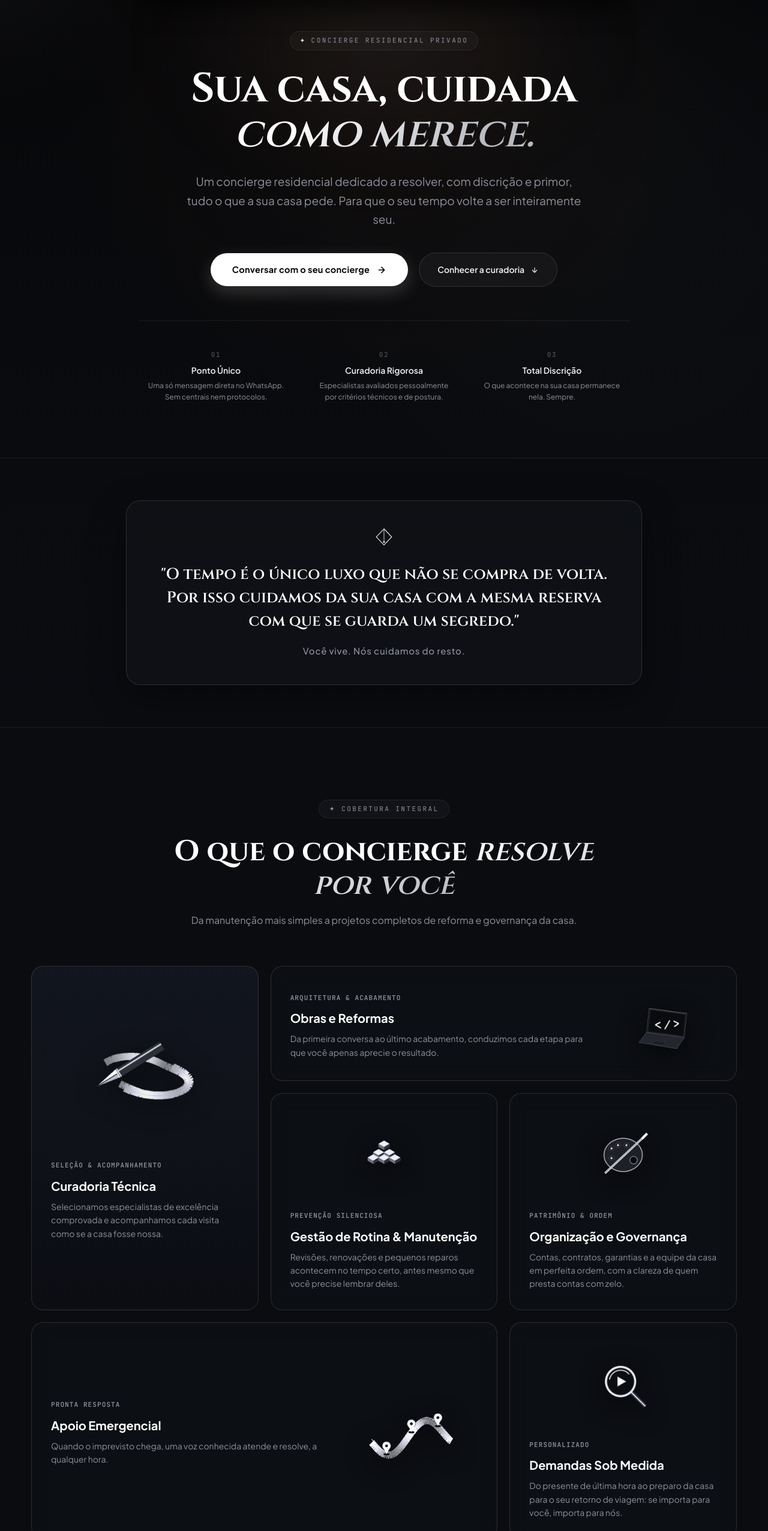
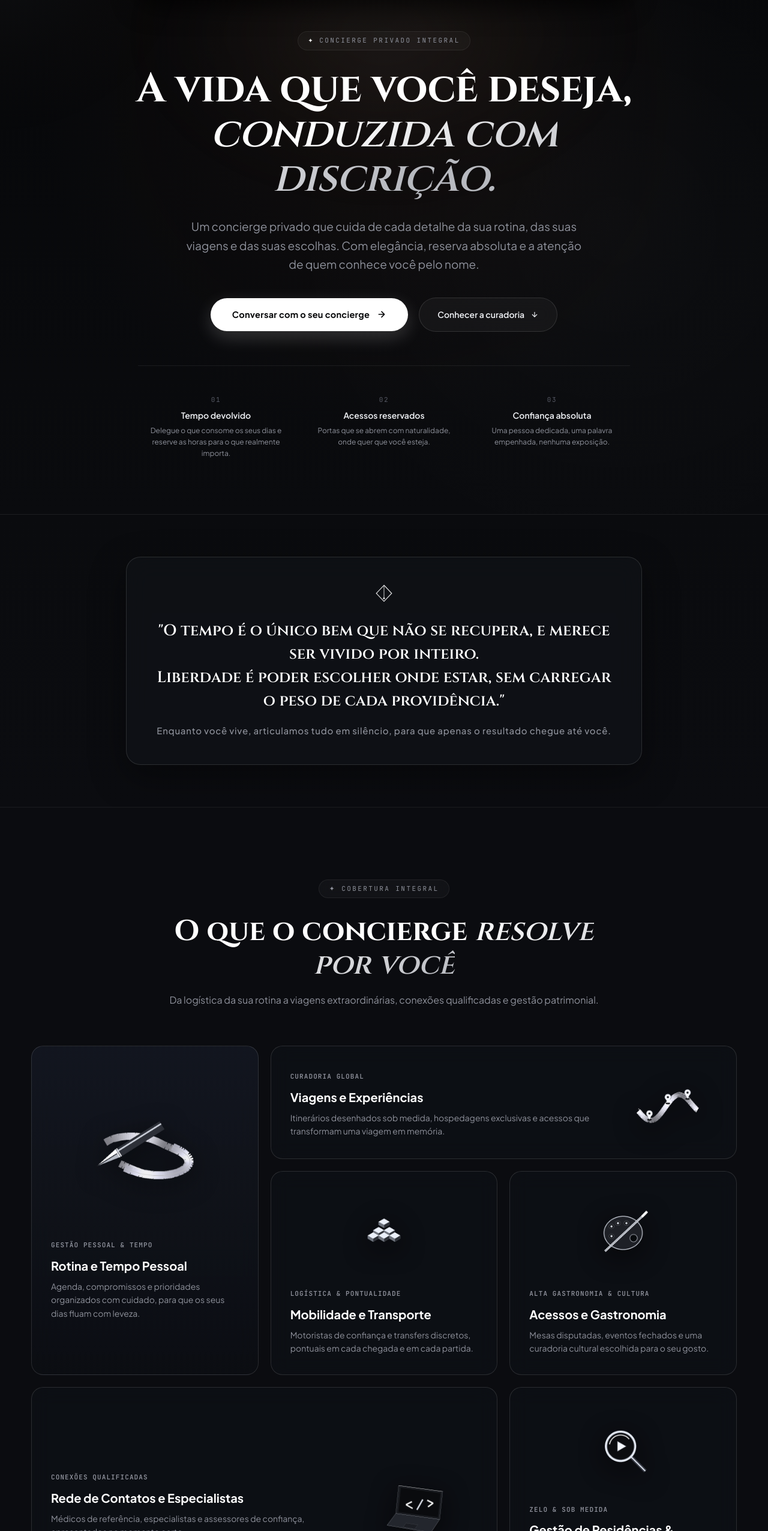
Before and after one commit to stocaline/vertice-landing, a plain HTML site: page index.html in a window 1280 px wide. Shown: the part 88-2640 px from the top of the page at 60% size. Drawn offline with Linux system fonts and the light colour scheme.

Commit message:
feat: expand scope to full private lifestyle concierge (travel, mobility, access, contacts, routine)

```diff
--- a/index.html
+++ b/index.html
@@ -3,8 +3,8 @@
 <head>
 <meta charset="utf-8">
 <meta name="viewport" content="width=device-width, initial-scale=1">
-<title>VÉRTICE · Private Concierge Residencial</title>
-<meta name="description" content="Um concierge residencial dedicado a resolver, com discrição e primor, tudo o que a sua casa pede. Para que o seu tempo volte a ser inteiramente seu.">
+<title>VÉRTICE · Private Concierge</title>
+<meta name="description" content="Um concierge privado que cuida de cada detalhe da sua rotina, das suas viagens e das suas escolhas. Com elegância, reserva absoluta e a atenção de quem conhece você pelo nome.">
 <link rel="icon" type="image/svg+xml" href="assets/logos/vertice-whatsapp-icone.svg">
 
 <!-- Google Fonts de Alta Tipografia -->
@@ -107,16 +107,16 @@
     <div class="hero-editorial-wrap">
       <div class="eyebrow">
         <span class="sparkle">✦</span>
-        CONCIERGE RESIDENCIAL PRIVADO
+        CONCIERGE PRIVADO INTEGRAL
       </div>
 
       <h1 class="hero-title">
-        Sua casa, cuidada<br>
-        <em>como merece.</em>
+        A vida que você deseja,<br>
+        <em>conduzida com discrição.</em>
       </h1>
 
       <p class="hero-desc">
-        Um concierge residencial dedicado a resolver, com discrição e primor, tudo o que a sua casa pede. Para que o seu tempo volte a ser inteiramente seu.
+        Um concierge privado que cuida de cada detalhe da sua rotina, das suas viagens e das suas escolhas. Com elegância, reserva absoluta e a atenção de quem conhece você pelo nome.
       </p>
 
       <div class="hero-actions">
@@ -133,18 +133,18 @@
       <div class="hero-pillars">
         <div class="pillar-item">
           <div class="pillar-num">01</div>
-          <div class="pillar-title">Ponto Único</div>
-          <div class="pillar-sub">Uma só mensagem direta no WhatsApp. Sem centrais nem protocolos.</div>
+          <div class="pillar-title">Tempo devolvido</div>
+          <div class="pillar-sub">Delegue o que consome os seus dias e reserve as horas para o que realmente importa.</div>
         </div>
         <div class="pillar-item">
           <div class="pillar-num">02</div>
-          <div class="pillar-title">Curadoria Rigorosa</div>
-          <div class="pillar-sub">Especialistas avaliados pessoalmente por critérios técnicos e de postura.</div>
+          <div class="pillar-title">Acessos reservados</div>
+          <div class="pillar-sub">Portas que se abrem com naturalidade, onde quer que você esteja.</div>
         </div>
         <div class="pillar-item">
           <div class="pillar-num">03</div>
-          <div class="pillar-title">Total Discrição</div>
-          <div class="pillar-sub">O que acontece na sua casa permanece nela. Sempre.</div>
+          <div class="pillar-title">Confiança absoluta</div>
+          <div class="pillar-sub">Uma pessoa dedicada, uma palavra empenhada, nenhuma exposição.</div>
         </div>
       </div>
     </div>
@@ -163,18 +163,18 @@
         <circle cx="50" cy="76" r="5" fill="#FFFFFF"/>
       </svg>
       <div class="manifesto-quote">
-        "O tempo é o único luxo que não se compra de volta.<br>
-        Por isso cuidamos da sua casa com a mesma reserva com que se guarda um segredo."
+        "O tempo é o único bem que não se recupera, e merece ser vivido por inteiro.<br>
+        Liberdade é poder escolher onde estar, sem carregar o peso de cada providência."
       </div>
       <div class="manifesto-tagline">
-        Você vive. Nós cuidamos do resto.
+        Enquanto você vive, articulamos tudo em silêncio, para que apenas o resultado chegue até você.
       </div>
     </div>
   </div>
 </section>
 
 <!-- ==========================================================================
-     BENTO GRID SECTION (Serviços de Concierge Residencial)
+     BENTO GRID SECTION (Serviços de Concierge Privado Integral)
      ========================================================================== -->
 <section class="bento-section" id="servicos">
   <div class="container">
@@ -182,91 +182,91 @@
       <div class="eyebrow">✦ Cobertura Integral</div>
       <h2 class="section-title">O que o concierge <em>resolve por você</em></h2>
       <p class="section-desc">
-        Da manutenção mais simples a projetos completos de reforma e governança da casa.
+        Da logística da sua rotina a viagens extraordinárias, conexões qualificadas e gestão patrimonial.
       </p>
     </div>
 
     <div class="bento-grid">
-      <!-- Card 1: Curadoria Técnica (Tall) -->
+      <!-- Card 1: Rotina e Tempo Pessoal (Tall) -->
       <article class="bento-card tall">
         <div class="bento-render-wrap">
-          <img src="assets/images/bento-concierge.png" alt="Curadoria Técnica" class="bento-render-img">
+          <img src="assets/images/bento-concierge.png" alt="Rotina e Tempo Pessoal" class="bento-render-img">
         </div>
         <div class="bento-content">
-          <span class="bento-tag">Seleção &amp; Acompanhamento</span>
-          <h3 class="bento-title">Curadoria Técnica</h3>
+          <span class="bento-tag">Gestão Pessoal &amp; Tempo</span>
+          <h3 class="bento-title">Rotina e Tempo Pessoal</h3>
           <p class="bento-desc">
-            Selecionamos especialistas de excelência comprovada e acompanhamos cada visita como se a casa fosse nossa.
+            Agenda, compromissos e prioridades organizados com cuidado, para que os seus dias fluam com leveza.
           </p>
         </div>
       </article>
 
-      <!-- Card 2: Obras e Reformas (Wide Top) -->
+      <!-- Card 2: Viagens e Experiências (Wide Top) -->
       <article class="bento-card wide-top">
         <div class="bento-content">
-          <span class="bento-tag">Arquitetura &amp; Acabamento</span>
-          <h3 class="bento-title">Obras e Reformas</h3>
+          <span class="bento-tag">Curadoria Global</span>
+          <h3 class="bento-title">Viagens e Experiências</h3>
           <p class="bento-desc">
-            Da primeira conversa ao último acabamento, conduzimos cada etapa para que você apenas aprecie o resultado.
+            Itinerários desenhados sob medida, hospedagens exclusivas e acessos que transformam uma viagem em memória.
           </p>
         </div>
         <div class="bento-render-wrap" style="width: 240px; margin-left: auto;">
-          <img src="assets/images/bento-tech.png" alt="Obras e Reformas" class="bento-render-img">
+          <img src="assets/images/bento-road.png" alt="Viagens e Experiências" class="bento-render-img">
         </div>
       </article>
 
-      <!-- Card 3: Gestão de Rotina e Manutenção -->
+      <!-- Card 3: Mobilidade e Transporte -->
       <article class="bento-card">
         <div class="bento-render-wrap" style="height: 140px; margin-bottom: 16px;">
-          <img src="assets/images/bento-cubes.png" alt="Gestão de Rotina" class="bento-render-img" style="max-height: 130px;">
+          <img src="assets/images/bento-cubes.png" alt="Mobilidade e Transporte" class="bento-render-img" style="max-height: 130px;">
         </div>
         <div class="bento-content">
-          <span class="bento-tag">Prevenção Silenciosa</span>
-          <h3 class="bento-title">Gestão de Rotina &amp; Manutenção</h3>
+          <span class="bento-tag">Logística &amp; Pontualidade</span>
+          <h3 class="bento-title">Mobilidade e Transporte</h3>
           <p class="bento-desc">
-            Revisões, renovações e pequenos reparos acontecem no tempo certo, antes mesmo que você precise lembrar deles.
+            Motoristas de confiança e transfers discretos, pontuais em cada chegada e em cada partida.
           </p>
         </div>
       </article>
 
-      <!-- Card 4: Organização e Governança -->
+      <!-- Card 4: Acessos e Gastronomia -->
       <article class="bento-card">
         <div class="bento-render-wrap" style="height: 140px; margin-bottom: 16px;">
-          <img src="assets/images/bento-palette.png" alt="Organização e Governança" class="bento-render-img" style="max-height: 130px;">
+          <img src="assets/images/bento-palette.png" alt="Acessos e Gastronomia" class="bento-render-img" style="max-height: 130px;">
         </div>
         <div class="bento-content">
-          <span class="bento-tag">Patrimônio &amp; Ordem</span>
-          <h3 class="bento-title">Organização e Governança</h3>
+          <span class="bento-tag">Alta Gastronomia &amp; Cultura</span>
+          <h3 class="bento-title">Acessos e Gastronomia</h3>
           <p class="bento-desc">
-            Contas, contratos, garantias e a equipe da casa em perfeita ordem, com a clareza de quem presta contas com zelo.
+            Mesas disputadas, eventos fechados e uma curadoria cultural escolhida para o seu gosto.
           </p>
         </div>
       </article>
 
-      <!-- Card 5: Apoio Emergencial (Wide Bot) -->
+      <!-- Card 5: Rede de Contatos e Especialistas (Wide Bot) -->
       <article class="bento-card wide-bot">
         <div class="bento-content">
-          <span class="bento-tag">Pronta Resposta</span>
-          <h3 class="bento-title">Apoio Emergencial</h3>
+          <span class="bento-tag">Conexões Qualificadas</span>
+          <h3 class="bento-title">Rede de Contatos e Especialistas</h3>
           <p class="bento-desc">
-            Quando o imprevisto chega, uma voz conhecida atende e resolve, a qualquer hora.
+            Médicos de referência, especialistas e assessores de confiança, apresentados no momento certo.
           </p>
         </div>
         <div class="bento-render-wrap" style="width: 260px; margin-left: auto;">
-          <img src="assets/images/bento-road.png" alt="Apoio Emergencial" class="bento-render-img">
+          <img src="assets/images/bento-tech.png" alt="Rede de Especialistas" class="bento-render-img">
         </div>
       </article>
 
-      <!-- Card 6: Demandas Sob Medida -->
+      <!-- Card 6: Gestão de Residências e Demandas Sob Medida -->
       <article class="bento-card">
         <div class="bento-render-wrap" style="height: 140px; margin-bottom: 16px;">
-          <img src="assets/images/bento-lens.png" alt="Demandas Sob Medida" class="bento-render-img" style="max-height: 130px;">
+          <img src="assets/images/bento-lens.png" alt="Gestão de Residências" class="bento-render-img" style="max-height: 130px;">
         </div>
         <div class="bento-content">
-          <span class="bento-tag">Personalizado</span>
-          <h3 class="bento-title">Demandas Sob Medida</h3>
+          <span class="bento-tag">Zelo &amp; Sob Medida</span>
+          <h3 class="bento-title">Gestão de Residências &amp; Imprevistos</h3>
           <p class="bento-desc">
-            Do presente de última hora ao preparo da casa para o seu retorno de viagem: se importa para você, importa para nós.
+            Da casa cuidada em cada detalhe ao imprevisto resolvido antes que se torne preocupação.
           </p>
         </div>
       </article>
@@ -283,7 +283,7 @@
       <div class="eyebrow">✦ Princípios Fundamentais</div>
       <h2 class="section-title">O padrão que define o <em>nosso serviço</em></h2>
       <p class="section-desc">
-        Critérios inegociáveis que garantem que sua casa receba o mais alto padrão de atendimento.
+        Critérios inegociáveis que garantem que sua rotina e suas escolhas recebam o mais alto padrão de atenção.
       </p>
     </div>
 
@@ -295,7 +295,7 @@
         <div>
           <h3 class="feature-title">Exclusividade</h3>
           <p class="feature-desc">
-            Atendemos um número restrito de casas, para que cada uma receba atenção integral.
+            Atendemos um círculo restrito de clientes, para que cada um receba atenção integral.
           </p>
         </div>
       </article>
@@ -307,19 +307,19 @@
         <div>
           <h3 class="feature-title">Um único contato no WhatsApp</h3>
           <p class="feature-desc">
-            Uma só mensagem, uma pessoa que conhece a sua casa pelo nome. Sem centrais, sem protocolos.
+            Uma só mensagem, uma pessoa que conhece a sua história. Sem centrais, sem protocolos.
           </p>
         </div>
       </article>
 
       <article class="feature-card">
         <div class="feature-img-box">
-          <img src="assets/images/feature-card3.png" alt="Rigor na seleção">
+          <img src="assets/images/feature-card3.png" alt="Conexões qualificadas">
         </div>
         <div>
-          <h3 class="feature-title">Rigor na seleção</h3>
+          <h3 class="feature-title">Conexões qualificadas</h3>
           <p class="feature-desc">
-            Cada profissional é avaliado por referências, técnica e conduta antes de cruzar a sua porta.
+            Cada nome que indicamos foi escolhido por mérito, conduta e confiança comprovada.
           </p>
         </div>
       </article>
@@ -331,7 +331,7 @@
         <div>
           <h3 class="feature-title">Total discrição</h3>
           <p class="feature-desc">
-            O que acontece na sua casa permanece nela. Sempre.
+            O que nos é confiado permanece entre nós. Sempre.
           </p>
         </div>
       </article>
@@ -349,13 +349,13 @@
       <div class="wood-banner-overlay">
         <div>
           <div class="eyebrow" style="border-color: rgba(190, 140, 95, 0.4); color: #E6D0BE;">
-            ✦ GESTÃO INVISÍVEL
+            ✦ ARTICULAÇÃO SILENCIOSA
           </div>
           <h2 class="wood-banner-title">
-            O padrão de um <em>Family Office</em> dedicado à sua casa.
+            Tudo em ordem, sem que você precise <em>acompanhar.</em>
           </h2>
           <p class="wood-banner-desc">
-            Tratamos a sua residência com a mesma seriedade e zelo com que você conduz os seus negócios. Cada demanda é resolvida com discrição absoluta, previsibilidade e excelência técnica.
+            O padrão de um Family Office pessoal aplicado à sua vida e às suas escolhas. Conduzimos cada providência nos bastidores com discrição absoluta, previsibilidade e excelência.
           </p>
         </div>
 
@@ -363,22 +363,22 @@
           <div class="wood-metric-row">
             <div class="wood-metric-icon">1</div>
             <div class="wood-metric-text">
-              <strong>Você nos aciona</strong>
-              <span>Diga o que a casa pede em uma mensagem despretensiosa no WhatsApp.</span>
+              <strong>Escuta</strong>
+              <span>Você nos conta o que precisa, com as suas palavras e no seu ritmo.</span>
             </div>
           </div>
           <div class="wood-metric-row">
             <div class="wood-metric-icon">2</div>
             <div class="wood-metric-text">
-              <strong>Cuidamos do invisível</strong>
-              <span>Triagem de especialistas, alinhamento técnico e supervisão silenciosa.</span>
+              <strong>Articulação</strong>
+              <span>Mobilizamos as pessoas certas e conduzimos cada etapa com rigor e reserva.</span>
             </div>
           </div>
           <div class="wood-metric-row">
             <div class="wood-metric-icon">3</div>
             <div class="wood-metric-text">
-              <strong>Tudo resolvido</strong>
-              <span>Você apenas desfruta do seu lar impecável, com o seu tempo preservado.</span>
+              <strong>Prestação de contas</strong>
+              <span>Você recebe um retorno claro e objetivo, com tudo resolvido e devidamente registrado.</span>
             </div>
           </div>
         </div>
@@ -398,7 +398,7 @@
       <div class="eyebrow">✦ Canal Direto</div>
       <h2 class="section-title">Escreva-nos.</h2>
       <p class="section-desc">
-        Conte, com as suas palavras, o que gostaria de ver resolvido em casa. Pode ser um detalhe que incomoda há meses ou um projeto que ainda é só desejo. Lemos cada carta com atenção e respondemos pessoalmente.
+        Conte o que gostaria de ver resolvido, seja uma viagem a planejar, uma mesa a reservar ou um detalhe que pede atenção. Lemos cada carta com cuidado e respondemos pessoalmente, com toda a discrição que o seu pedido merece.
       </p>
     </div>
 
@@ -422,7 +422,7 @@
           <div class="envelope-letter">
             <div class="letter-head">
               <div class="letter-recipient">À VÉRTICE Private Concierge</div>
-              <div class="letter-date">Florianópolis &amp; Região · Atendimento Confidencial</div>
+              <div class="letter-date">Atendimento Confidencial · Lifestyle Management</div>
             </div>
 
             <form class="letter-form" id="letterForm">
@@ -432,20 +432,20 @@
                   <input type="text" id="letterName" class="letter-input" placeholder="Como podemos te chamar?">
                 </div>
                 <div class="letter-field">
-                  <label for="letterLocation">Localização</label>
-                  <input type="text" id="letterLocation" class="letter-input" placeholder="Bairro ou endereço da residência">
+                  <label for="letterLocation">Cidade / Região</label>
+                  <input type="text" id="letterLocation" class="letter-input" placeholder="Sua cidade ou localização atual">
                 </div>
               </div>
 
               <div class="letter-field">
-                <label for="letterDemand">Em casa, eu gostaria de...</label>
-                <textarea id="letterDemand" class="letter-textarea" rows="4" placeholder="Conte o que gostaria de resolver ou realizar na sua casa..." required></textarea>
+                <label for="letterDemand">Gostaria de solicitar...</label>
+                <textarea id="letterDemand" class="letter-textarea" rows="4" placeholder="Conte o que gostaria de planejar, resolver ou solicitar... (viagens, rotina, transporte, reservas ou demandas especiais)" required></textarea>
               </div>
 
               <div class="letter-actions">
                 <div class="letter-notice">
                   <span class="letter-notice-dot"></span>
-                  <span>Abertura direta com o concierge no WhatsApp</span>
+                  <span>Atendimento confidencial direto no WhatsApp</span>
                 </div>
                 <button type="submit" class="btn-send-letter">
                   <span>Enviar minha carta</span>
@@ -484,7 +484,7 @@
     <div class="footer-inner">
       <div class="footer-brand">
         <span class="footer-brand-title">VÉRTICE</span>
-        <span class="footer-brand-sub">Private Concierge Residencial</span>
+        <span class="footer-brand-sub">Private Concierge · Lifestyle Management</span>
       </div>
 
       <ul class="footer-links">
--- a/js/main.js
+++ b/js/main.js
@@ -120,7 +120,7 @@ document.addEventListener('DOMContentLoaded', () => {
       const demand = document.getElementById('letterDemand')?.value.trim();
 
       if (!demand) {
-        alert('Por favor, descreva em poucas palavras o que você gostaria de resolver na sua casa.');
+        alert('Por favor, descreva em poucas palavras o que você gostaria de solicitar ou resolver.');
         return;
       }
 
@@ -131,7 +131,7 @@ document.addEventListener('DOMContentLoaded', () => {
         `Meu nome é: ${name}`,
         `Localização: ${location}`,
         '',
-        'Em casa, eu gostaria de:',
+        'Gostaria de solicitar:',
         `"${demand}"`,
         '',
         'Gostaria de agendar uma conversa confidencial para entender como podemos conduzir essa demanda.'
```
Also changed, not shown: 1 other file.
